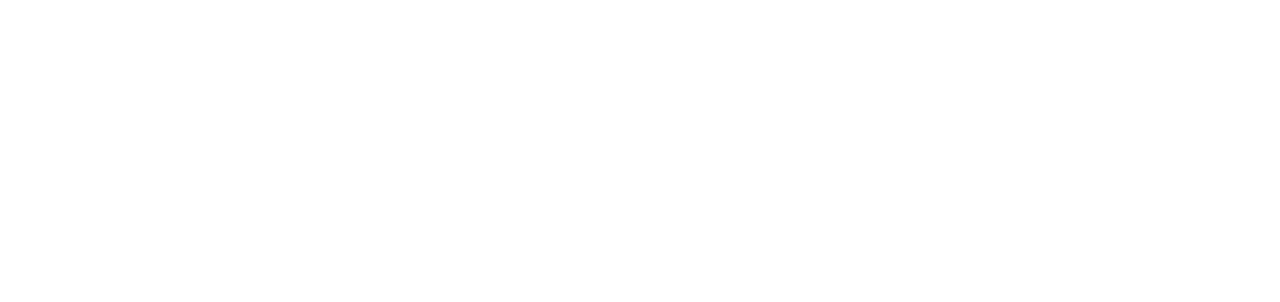
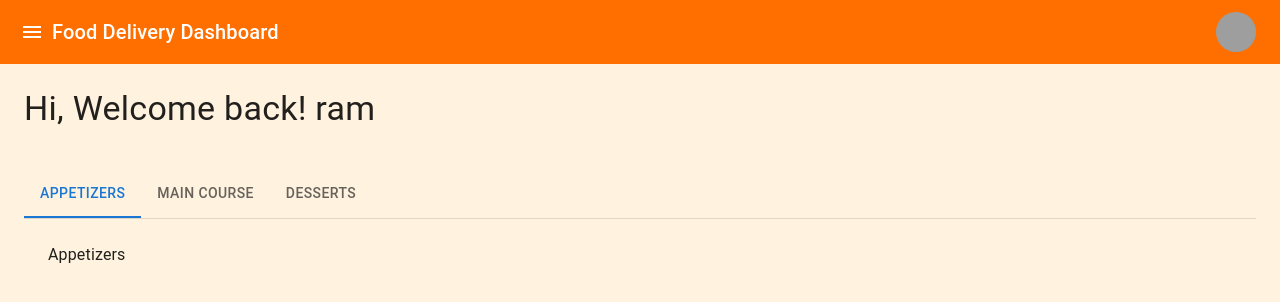
Before and after one commit to pareekakhilesh123/craft_my_plate, a React (Create React App) app: page /dashboard in a window 1280 px wide. Before the commit this address had no page. Shown: the top 302 px of the page. Built offline with nearby package versions, Linux system fonts and the light colour scheme; grey boxes are pictures that could not be loaded.

Commit message:
Login ,register with api axios

```diff
--- a/package.json
+++ b/package.json
@@ -7,13 +7,16 @@
     "@emotion/styled": "^11.14.0",
     "@mui/icons-material": "^6.4.1",
     "@mui/material": "^6.4.1",
+    "axios": "^1.7.9",
     "cors": "^2.8.5",
     "cra-template": "1.2.0",
     "express": "^4.21.2",
     "react": "^19.0.0",
     "react-dom": "^19.0.0",
+    "react-redux": "^9.2.0",
     "react-router-dom": "^7.1.3",
     "react-scripts": "5.0.1",
+    "redux": "^5.0.1",
     "web-vitals": "^4.2.4"
   },
   "scripts": {
--- a/src/App.js
+++ b/src/App.js
@@ -4,6 +4,7 @@
 import LoginPage from "../src/component/loginpage/LoginPage";
 import Register from "./component/register/Register";
 import Homepage from "./page/homepage/Homepage";
+import DashboardApp from "./page/homepage/dashboard/DashboardApp";
 
 
 function App() {
@@ -13,6 +14,7 @@
       <Route path="/" element={<Homepage />} />
         <Route path="/login" element={<LoginPage />} />
         <Route path="/register" element={<Register/>} />
+        <Route path="/dashboard" element={<DashboardApp />} />
 
       </Routes>
     </Router>
--- a/src/component/loginpage/LoginPage.js
+++ b/src/component/loginpage/LoginPage.js
@@ -7,14 +7,19 @@
   Container,
   CssBaseline,
   Avatar,
+  Snackbar,
+  Alert,
 } from "@mui/material";
 import LockOutlinedIcon from "@mui/icons-material/LockOutlined";
+import { useNavigate } from "react-router-dom";
+import axios from "axios";
 
 const LoginPage = () => {
   const [username, setUsername] = useState("");
   const [password, setPassword] = useState("");
   const [errors, setErrors] = useState({});
-
+  const [snackbar, setSnackbar] = useState({ open: false, message: "", severity: "info" });
+  const navigate = useNavigate();
 
   const validate = () => {
     const tempErrors = {};
@@ -30,15 +35,51 @@
     return Object.keys(tempErrors).length === 0;
   };
 
-  const handleSubmit = (event) => {
+  const handleSnackbarClose = () => {
+    setSnackbar({ ...snackbar, open: false });
+  };
+
+  const handleSubmit = async (event) => {
     event.preventDefault();
 
     if (validate()) {
+      try {
+        const response = await axios.post("http://localhost:3001/api/login", {
+          email: username,
+          password,
+        });
 
-      if (username === "root" && password === "root") {
-        alert("Login successful!");
-      } else {
-        alert("Invalid credentials. Please try again.");
+        if (response.data.status === "success") {
+          setSnackbar({
+            open: true,
+            message: "Login successful!",
+            severity: "success",
+          });
+
+          setTimeout(() => {
+            navigate("/dashboard");
+          }, 1000);
+        } else {
+          setSnackbar({
+            open: true,
+            message: response.data.message || "Invalid credentials.",
+            severity: "error",
+          });
+        }
+      } catch (error) {
+        if (error.response && error.response.data) {
+          setSnackbar({
+            open: true,
+            message: error.response.data.message || "Server error. Please try again.",
+            severity: "error",
+          });
+        } else {
+          setSnackbar({
+            open: true,
+            message: "Network error. Please check your connection and try again.",
+            severity: "error",
+          });
+        }
       }
     }
   };
@@ -63,10 +104,9 @@
         <Box component="form" onSubmit={handleSubmit} sx={{ mt: 3 }}>
           <TextField
             margin="normal"
-
             fullWidth
             id="username"
-            label="Username"
+            label="Email"
             name="username"
             autoComplete="off"
             autoFocus
@@ -77,7 +117,6 @@
           />
           <TextField
             margin="normal"
-
             fullWidth
             name="password"
             label="Password"
@@ -99,6 +138,20 @@
           </Button>
         </Box>
       </Box>
+      <Snackbar
+        open={snackbar.open}
+        autoHideDuration={4000}
+        onClose={handleSnackbarClose}
+        anchorOrigin={{ vertical: "top", horizontal: "center" }}
+      >
+        <Alert
+          onClose={handleSnackbarClose}
+          severity={snackbar.severity}
+          sx={{ width: "100%" }}
+        >
+          {snackbar.message}
+        </Alert>
+      </Snackbar>
     </Container>
   );
 };
--- a/src/component/register/Register.js
+++ b/src/component/register/Register.js
@@ -9,13 +9,15 @@
   Avatar,
   Grid,
   Link,
+  Snackbar,
+  Alert,
 } from "@mui/material";
 import LockOutlinedIcon from "@mui/icons-material/LockOutlined";
-
+import axios from "axios";
+import { useNavigate } from "react-router-dom";
 
 function Register() {
-
-    const [formData, setFormData] = useState({
+  const [formData, setFormData] = useState({
     username: "",
     email: "",
     password: "",
@@ -23,6 +25,12 @@
   });
 
   const [errors, setErrors] = useState({});
+  const [loading, setLoading] = useState(false);
+  const [serverError, setServerError] = useState("");
+  const [openSnackbar, setOpenSnackbar] = useState(false);
+  const [snackbarMessage, setSnackbarMessage] = useState("");
+
+  const navigate = useNavigate();
 
   const validate = () => {
     const tempErrors = {};
@@ -59,12 +67,39 @@
     setFormData({ ...formData, [name]: value });
   };
 
-  const handleSubmit = (e) => {
+  const handleSubmit = async (e) => {
     e.preventDefault();
     if (validate()) {
-      alert("Registration Successful!");
-      console.log("Registered Data: ", formData);
+      setLoading(true);
+      setServerError("");
+
+      try {
+        const response = await axios.post("http://localhost:3001/api/register", {
+          name: formData.username,
+          email: formData.email,
+          password: formData.password,
+        });
+
+        console.log("Registered users: ", response.data);
+
+        setSnackbarMessage("Registration Successful!");
+        setOpenSnackbar(true);
+
+        setTimeout(() => {
+          navigate("/login");
+        }, 2000);
+
+      } catch (error) {
+        setServerError(error.response?.data?.message || "Something went wrong.");
+        console.error("Error: ", error);
+      } finally {
+        setLoading(false);
+      }
     }
+  };
+
+  const handleCloseSnackbar = () => {
+    setOpenSnackbar(false);
   };
 
   return (
@@ -87,7 +122,6 @@
         <Box component="form" onSubmit={handleSubmit} sx={{ mt: 3 }}>
           <TextField
             margin="normal"
-
             fullWidth
             id="username"
             label="Username"
@@ -100,7 +134,6 @@
           />
           <TextField
             margin="normal"
-
             fullWidth
             id="email"
             label="Email Address"
@@ -112,7 +145,6 @@
           />
           <TextField
             margin="normal"
-
             fullWidth
             name="password"
             label="Password"
@@ -125,7 +157,6 @@
           />
           <TextField
             margin="normal"
-
             fullWidth
             name="confirmPassword"
             label="Confirm Password"
@@ -136,13 +167,19 @@
             error={!!errors.confirmPassword}
             helperText={errors.confirmPassword}
           />
+          {serverError && (
+            <Typography color="error" variant="body2" align="center">
+              {serverError}
+            </Typography>
+          )}
           <Button
             type="submit"
             fullWidth
             variant="contained"
             sx={{ mt: 3, mb: 2 }}
+            disabled={loading}
           >
-            Register
+            {loading ? "Registering..." : "Register"}
           </Button>
           <Grid container justifyContent="flex-end">
             <Grid item>
@@ -153,8 +190,19 @@
           </Grid>
         </Box>
       </Box>
+
+      <Snackbar
+        open={openSnackbar}
+        autoHideDuration={1000}
+        onClose={handleCloseSnackbar}
+        anchorOrigin={{ vertical: "top", horizontal: "center" }}
+      >
+        <Alert onClose={handleCloseSnackbar} severity="success" sx={{ width: "100%" }}>
+          {snackbarMessage}
+        </Alert>
+      </Snackbar>
     </Container>
-  )
+  );
 }
 
-export default Register
+export default Register;
--- /dev/null
+++ b/src/page/homepage/dashboard/DashboardApp.js
@@ -0,0 +1,12 @@
+import React from 'react'
+import Appbar from './dashboardcomponent/Appbar'
+import Dashboardsection from './dashboardcomponent/Dashboardsection'
+
+export default function DashboardApp() {
+  return (
+    <div>
+        <Appbar />
+    <Dashboardsection />
+    </div>
+  )
+}
--- /dev/null
+++ b/src/page/homepage/dashboard/dashboardcomponent/Appbar.js
@@ -0,0 +1,66 @@
+import { useTheme } from '@mui/material/styles';
+import { Typography, AppBar, Toolbar, IconButton, Drawer, List, ListItem, ListItemText, Avatar , CssBaseline } from '@mui/material';
+import MenuIcon from '@mui/icons-material/Menu';
+import { useState } from 'react';
+
+export default function Appbar() {
+  const theme = useTheme();
+  const [openDrawer, setOpenDrawer] = useState(false);
+
+  const toggleDrawer = () => {
+    setOpenDrawer(!openDrawer);
+  };
+
+  return (
+    <>
+      <CssBaseline />
+      <AppBar elevation={0} position="sticky" sx={{ backgroundColor: '#FF6F00' }}>
+        <Toolbar>
+          <IconButton
+            edge="start"
+            color="inherit"
+            aria-label="menu"
+            onClick={toggleDrawer}
+            sx={{ fontSize: '30px' }}
+          >
+            <MenuIcon />
+          </IconButton>
+          <Typography variant="h6" sx={{ flexGrow: 1 }}>
+            Food Delivery Dashboard
+          </Typography>
+
+
+          <Avatar
+            alt="Profile"
+            src="/profile-photo.jpg"
+            sx={{ width: 40, height: 40, marginLeft: 2 }}
+          />
+        </Toolbar>
+      </AppBar>
+
+      <Drawer
+        open={openDrawer}
+        onClose={toggleDrawer}
+        anchor="left"
+        sx={{ width: 240, flexShrink: 0, '& .MuiDrawer-paper': { width: 240 } }}
+      >
+        <List sx={{ backgroundColor: '#FFCC80', paddingTop: 2 }}>
+          <ListItem button>
+            <ListItemText primary="Dashboard" />
+          </ListItem>
+          <ListItem button>
+            <ListItemText primary="Orders" />
+          </ListItem>
+          <ListItem button>
+            <ListItemText primary="Users" />
+          </ListItem>
+          <ListItem button>
+            <ListItemText primary="Settings" />
+          </ListItem>
+        </List>
+      </Drawer>
+
+
+    </>
+  );
+}
--- /dev/null
+++ b/src/page/homepage/dashboard/dashboardcomponent/Dashboardsection.js
@@ -0,0 +1,83 @@
+import React from 'react';
+import { Card, Container, Typography } from '@mui/material';
+import Tabs from '@mui/material/Tabs';
+import Tab from '@mui/material/Tab';
+import Box from '@mui/material/Box';
+
+// Define the TabPanelProps type
+interface TabPanelProps {
+  children?: React.ReactNode;
+  index: number;
+  value: number;
+}
+
+function CustomTabPanel(props: TabPanelProps) {
+  const { children, value, index, ...other } = props;
+
+  return (
+    <div
+      role="tabpanel"
+      hidden={value !== index}
+      id={`simple-tabpanel-${index}`}
+      aria-labelledby={`simple-tab-${index}`}
+      {...other}
+    >
+      {value === index && <Box sx={{ p: 3 }}>{children}</Box>}
+    </div>
+  );
+}
+
+function a11yProps(index: number) {
+  return {
+    id: `simple-tab-${index}`,
+    'aria-controls': `simple-tabpanel-${index}`,
+  };
+}
+
+function Dashboardsection() {
+  const [value, setValue] = React.useState(0);
+
+  const handleChange = (event: React.SyntheticEvent, newValue: number) => {
+    setValue(newValue);
+  };
+
+  return (
+    <div>
+      <Container maxWidth="xl" sx={{ backgroundColor: '#FFF3E0', minHeight: '100vh', padding: 3 }}>
+        <Typography variant="h4" sx={{ mb: 5 }}>
+          Hi, Welcome back! ram
+        </Typography>
+
+        <Box sx={{ width: '100%' }}>
+        <Box sx={{ borderBottom: 1, borderColor: 'divider' }}>
+          <Tabs value={value} onChange={handleChange} aria-label="basic tabs example">
+            <Tab label="Appetizers" {...a11yProps(0)} />
+            <Tab label=" Main Course" {...a11yProps(1)} />
+            <Tab label="  Desserts" {...a11yProps(2)} />
+          </Tabs>
+        </Box>
+        <CustomTabPanel value={value} index={0}>
+        Appetizers
+          <Card >
+
+          </Card>
+        </CustomTabPanel>
+
+
+        <CustomTabPanel value={value} index={1}>
+        Main Course
+        </CustomTabPanel>
+
+
+        <CustomTabPanel value={value} index={2}>
+        Desserts
+        </CustomTabPanel>
+      </Box>
+      </Container>
+
+
+    </div>
+  );
+}
+
+export default Dashboardsection;
```
Also changed, not shown: 2 other files (tests, documents, lock files or other folders).
